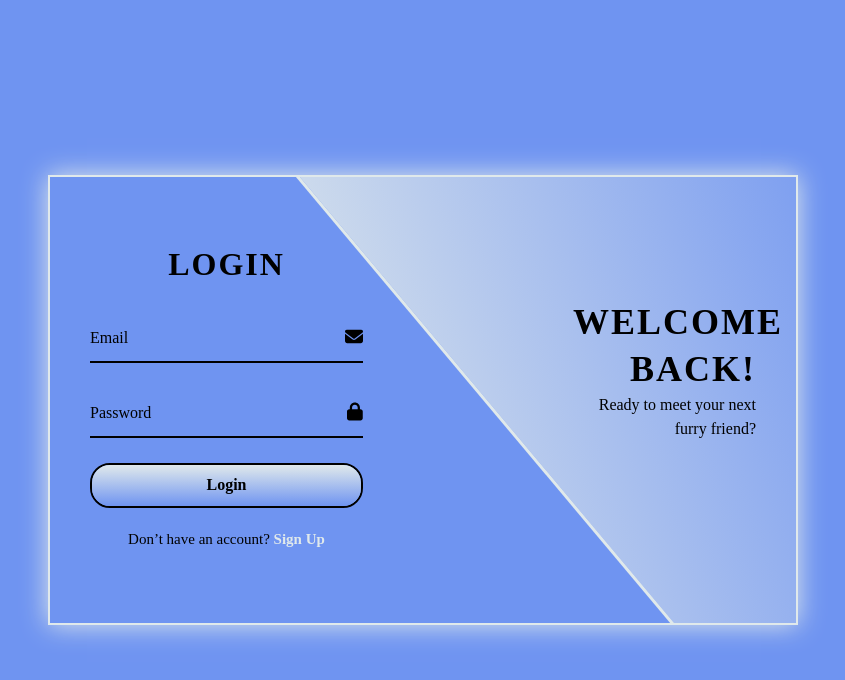
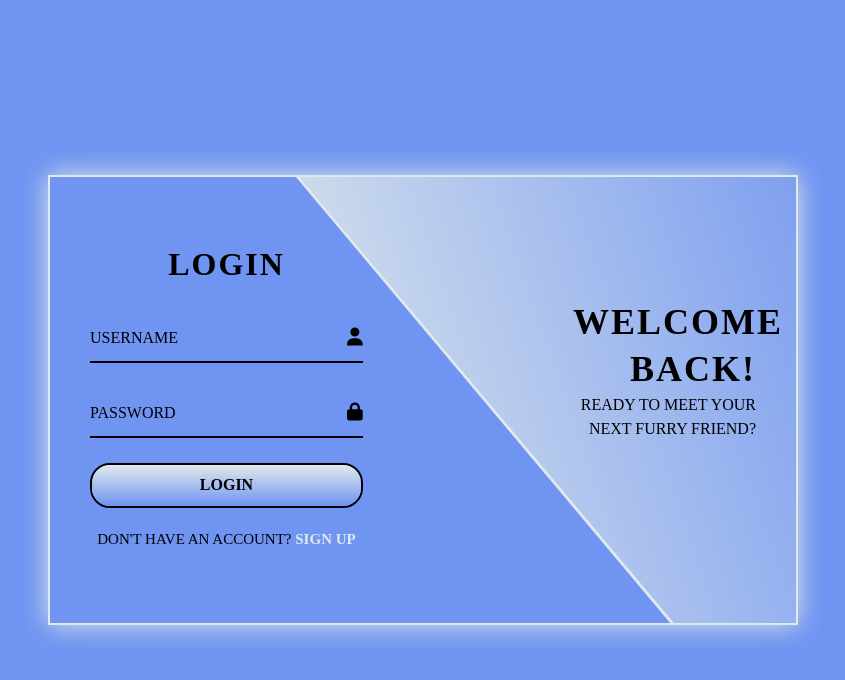
Before and after one commit to FeliciaPowell/pet-adoption-app, a React (Vite) app in the folder frontend/: page /account in a window 1280 px wide. Shown: the top 680 px of the page, without its empty margins (217-1062 px from the left). Built offline with nearby package versions, Linux system fonts and the light colour scheme; a web font is replaced by a local one.

Commit message:
fixed the font and switched some input variables to help with other aspects.

```diff
--- a/frontend/src/pages/AccountCreation.jsx
+++ b/frontend/src/pages/AccountCreation.jsx
@@ -23,66 +23,66 @@ const LoginSignin = () => {
                 <h2 className="animation" style={{ '--time': 0, '--reverse-time': 21 }}>LOGIN</h2>
                 <form>
                     <div className="input-box animation" style={{ '--time': 1, '--reverse-time': 22 }}>
-                        <input type="email" required />
-                        <label>Email</label>
-                        <i><FontAwesomeIcon icon={faEnvelope} /></i>
+                        <input type="text" required />
+                        <label>USERNAME</label>
+                        <i><FontAwesomeIcon icon={faUser} /></i>
                         {/* <box-icon type='solid' name='envelope'></box-icon> */}
                     </div>
                     <div className="input-box animation" style={{ '--time': 2, '--reverse-time': 23 }}>
                         <input type="password" required />
-                        <label>Password</label>
+                        <label>PASSWORD</label>
                         {/* <box-icon name='lock-alt' type='solid'></box-icon> */}
                         <i><FontAwesomeIcon icon={faLock} /></i>
                     </div>
-                    <button type="submit" className="btn animation" style={{ '--time': 3, '--reverse-time': 24 }}>Login</button>
+                    <button type="submit" className="btn animation" style={{ '--time': 3, '--reverse-time': 24 }}>LOGIN</button>
                     <div className="logreg-link animation" style={{ '--time': 4, '--reverse-time': 25 }}>
                         <p>
-                            Don’t have an account?{' '}
-                            <a href="#" onClick={(e) => { e.preventDefault(); toggleForm(); }} className="register-link">Sign Up</a>
+                            DON'T HAVE AN ACCOUNT?{' '}
+                            <a href="#" onClick={(e) => { e.preventDefault(); toggleForm(); }} className="register-link">SIGN UP</a>
                         </p>
                     </div>
                 </form>
             </div>
 
             <div className={`info-text login ${isRegister ? 'hidden' : ''}`}>
-                <h2 className="animation" style={{ '--time': 0, '--reverse-time': 20 }}>Welcome Back!</h2>
-                <p className="animation" style={{ '--time': 1, '--reverse-time': 21 }}>Ready to meet your next furry friend?</p>
+                <h2 className="animation" style={{ '--time': 0, '--reverse-time': 20 }}>WELCOME BACK!</h2>
+                <p className="animation" style={{ '--time': 1, '--reverse-time': 21 }}>READY TO MEET YOUR NEXT FURRY FRIEND?</p>
             </div>
 
             <div className={`form-box register ${!isRegister ? 'hidden' : ''}`}>
-                <h2 className="animation" style={{ '--time': 17, '--reverse-time': 0 }}>Sign Up</h2>
+                <h2 className="animation" style={{ '--time': 17, '--reverse-time': 0 }}>SIGN UP</h2>
                 <form>
                     <div className="input-box animation" style={{ '--time': 18, '--reverse-time': 1 }}>
                         <input type="text" required />
-                        <label>Full Name</label>
+                        <label>USERNAME</label>
                         {/* <box-icon name='user' type='solid'></box-icon> */}
                         <i><FontAwesomeIcon icon={faUser} /></i>
                     </div>
                     <div className="input-box animation" style={{ '--time': 19, '--reverse-time': 2 }}>
                         <input type="email" required />
-                        <label>Email</label>
+                        <label>EMAIL</label>
                         {/* <box-icon type='solid' name='envelope'></box-icon> */}
                         <i><FontAwesomeIcon icon={faEnvelope} /></i>
                     </div>
                     <div className="input-box animation" style={{ '--time': 20, '--reverse-time': 3 }}>
                         <input type="password" required />
-                        <label>Password</label>
+                        <label>PASSWORD</label>
                         {/* <box-icon name='lock-alt' type='solid'></box-icon> */}
                         <i><FontAwesomeIcon icon={faLock} /></i>
                     </div>
-                    <button type="submit" className="btn animation" style={{ '--time': 21, '--reverse-time': 4 }}>Sign Up</button>
+                    <button type="submit" className="btn animation" style={{ '--time': 21, '--reverse-time': 4 }}>SIGN UP</button>
                     <div className="logreg-link animation" style={{ '--time': 22, '--reverse-time': 5 }}>
                         <p>
-                            Already have an account?{' '}
-                            <a href="#" onClick={(e) => { e.preventDefault(); toggleForm(); }} className="login-link">Login</a>
+                            ALREADY HAVE AN ACCOUNT?{' '}
+                            <a href="#" onClick={(e) => { e.preventDefault(); toggleForm(); }} className="login-link">LOGIN</a>
                         </p>
                     </div>
                 </form>
             </div>
 
             <div className={`info-text register ${!isRegister ? 'hidden' : ''}`}>
-                <h2 className="animation" style={{ '--time': 17, '--reverse-time': 0 }}>Hello!</h2>
-                <p className="animation" style={{ '--time': 18, '--reverse-time': 1 }}>Join us and start your journey to finding your purrrfect pet!</p>
+                <h2 className="animation" style={{ '--time': 17, '--reverse-time': 0 }}>HELLO!</h2>
+                <p className="animation" style={{ '--time': 18, '--reverse-time': 1 }}>JOIN US AND START FINDING YOUR PURRRFECT PET!</p>
             </div>
         </div>
     );
```
Also changed, not shown: 1 other file (tests, documents, lock files or other folders).
